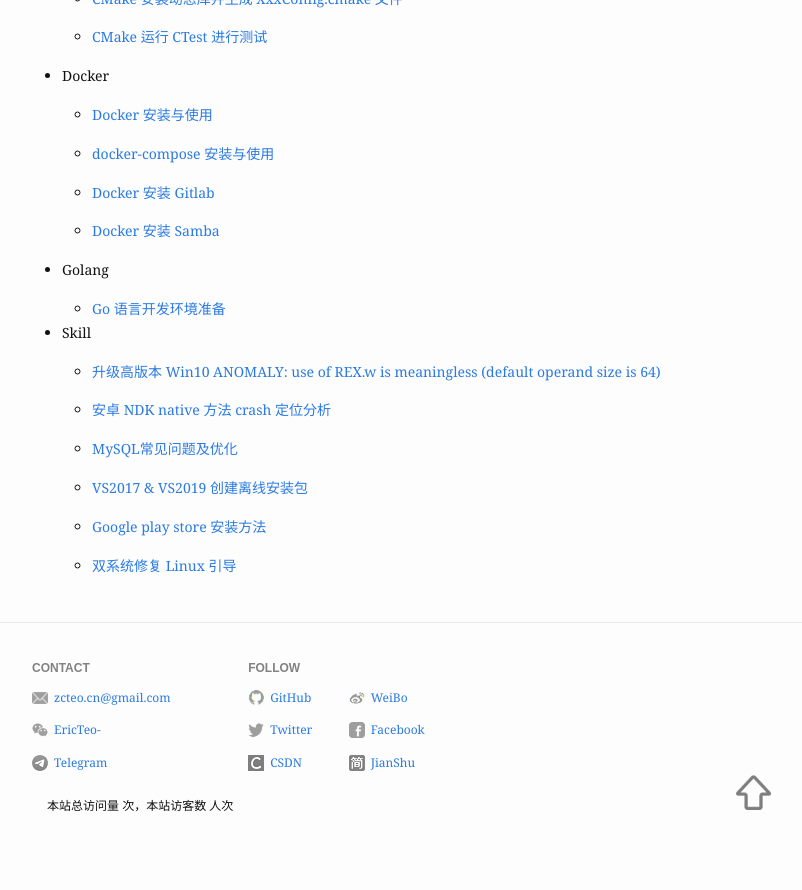
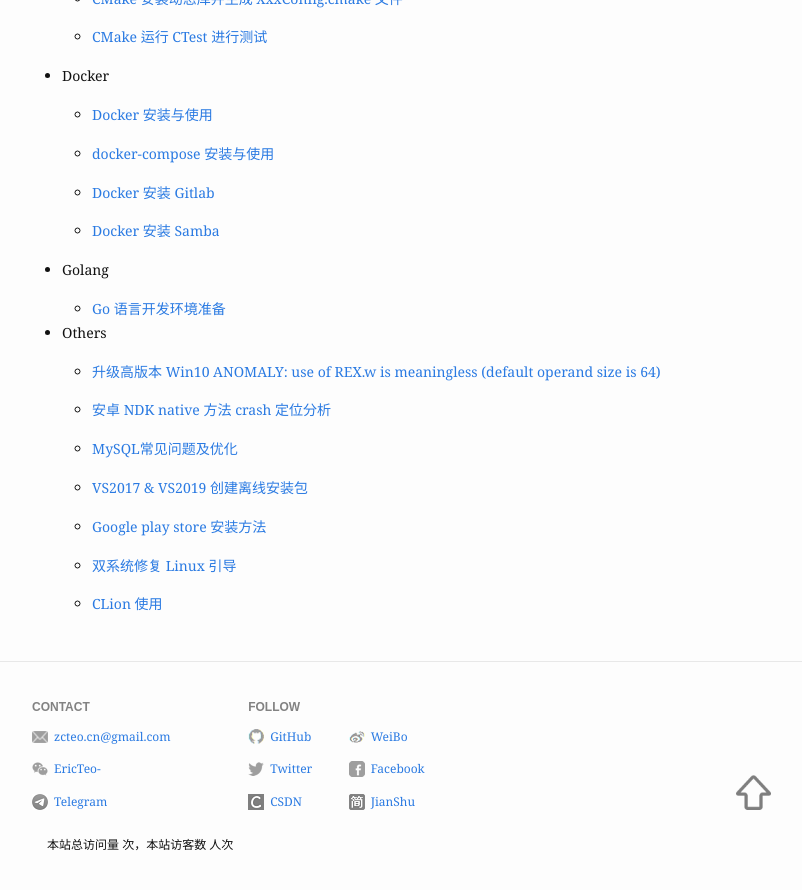
Before and after one commit to zcteo/bay, a Jekyll site: the page built from blog.md, in a window 1280 px wide and 900 px high, scrolled down 1905 px. Shown: the top 890 px of the window, without its empty margins (288-1090 px from the left). Built offline with Jekyll 4.4.1, drawn with Linux system fonts in a browser that asks for light colours; comment, search, counter and statistics services are not loaded; before the commit the page ends 2766 px from its top, so only the background shows below that.

Commit message:
Skill改为others，新增clion使用文章

```diff
--- a/blog.md
+++ b/blog.md
@@ -113,16 +113,18 @@
 
   * [Go 语言开发环境准备](blog/Golang/./001_DevelopmentEnvironment.md)
 
-* Skill
+* Others
 
-  * [升级高版本 Win10 ANOMALY: use of REX.w is meaningless (default operand size is 64)](blog/Skill/./001_Win10ANOMALY.md)
+  * [升级高版本 Win10 ANOMALY: use of REX.w is meaningless (default operand size is 64)](blog/Others/./001_Win10ANOMALY.md)
 
-  * [安卓 NDK native 方法 crash 定位分析](blog/Skill/./002_NDKNativeMethodCrash.md)
+  * [安卓 NDK native 方法 crash 定位分析](blog/Others/./002_NDKNativeMethodCrash.md)
 
-  * [MySQL常见问题及优化](blog/Skill/./003_MySqlCommonIssues.md)
+  * [MySQL常见问题及优化](blog/Others/./003_MySqlCommonIssues.md)
 
-  * [VS2017 & VS2019 创建离线安装包](blog/Skill/./004_VS2019OfflineInstaller.md)
+  * [VS2017 & VS2019 创建离线安装包](blog/Others/./004_VS2019OfflineInstaller.md)
 
-  * [Google play store 安装方法](blog/Skill/./005_GooglePlayStore.md)
+  * [Google play store 安装方法](blog/Others/./005_GooglePlayStore.md)
 
-  * [双系统修复 Linux 引导](blog/Skill/./006_GrubBoot.md)
+  * [双系统修复 Linux 引导](blog/Others/./006_GrubBoot.md)
+
+  * [CLion 使用](blog/Others/./007_ClionTips.md)
```
Also changed, not shown: blog/Others/007_ClionTips.md (added, +51 -0 lines), blog/Others/001_Win10ANOMALY.md (renamed from blog/Skill/001_Win10ANOMALY.md), blog/Others/002_NDKNativeMethodCrash.md (renamed from blog/Skill/002_NDKNativeMethodCrash.md), blog/Others/003_MySqlCommonIssues.md (renamed from blog/Skill/003_MySqlCommonIssues.md), blog/Others/004_VS2019OfflineInstaller.md (renamed from blog/Skill/004_VS2019OfflineInstaller.md), blog/Others/005_GooglePlayStore.md (renamed from blog/Skill/005_GooglePlayStore.md), blog/Others/006_GrubBoot.md (renamed from blog/Skill/006_GrubBoot.md), 1 other file.
